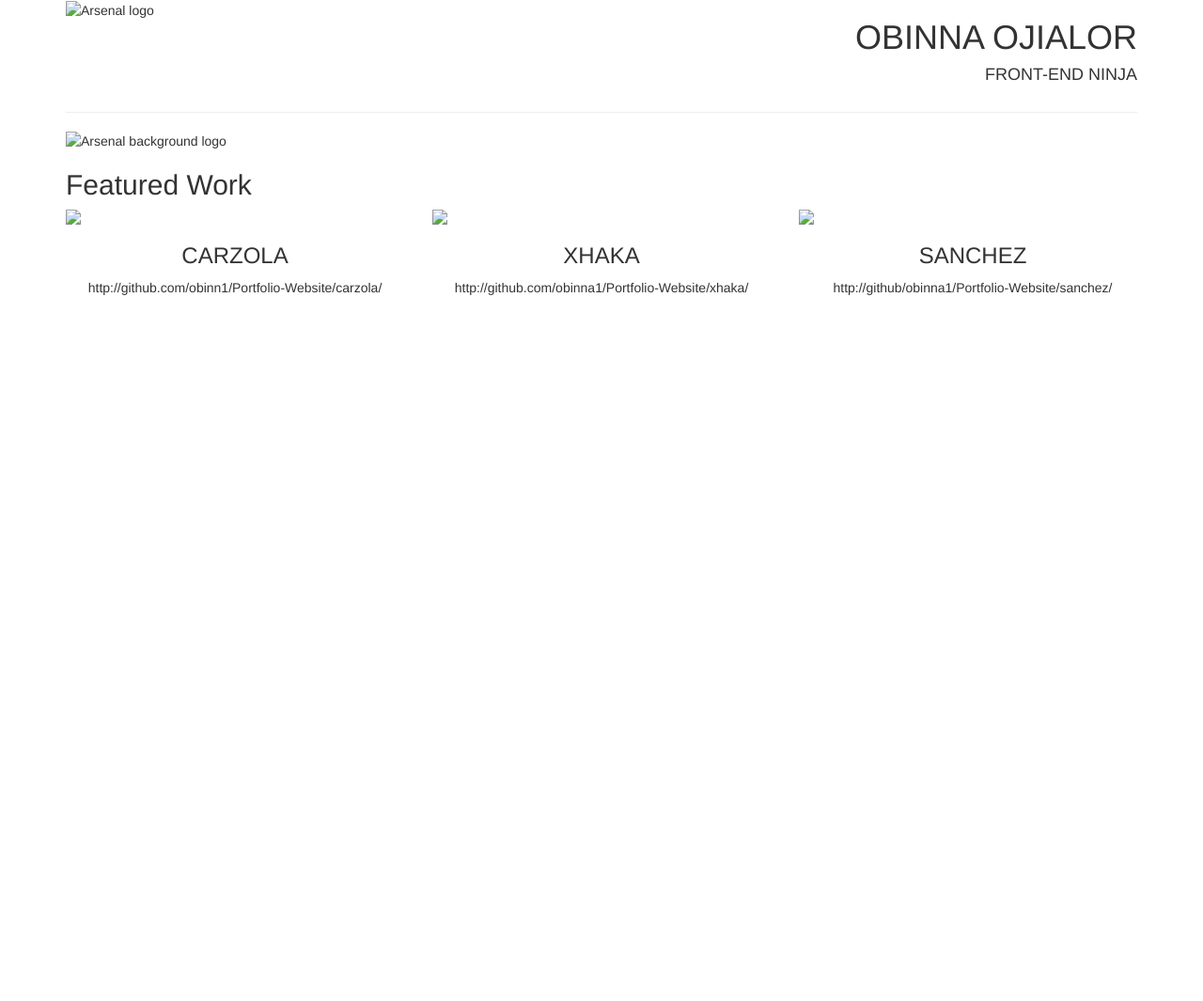
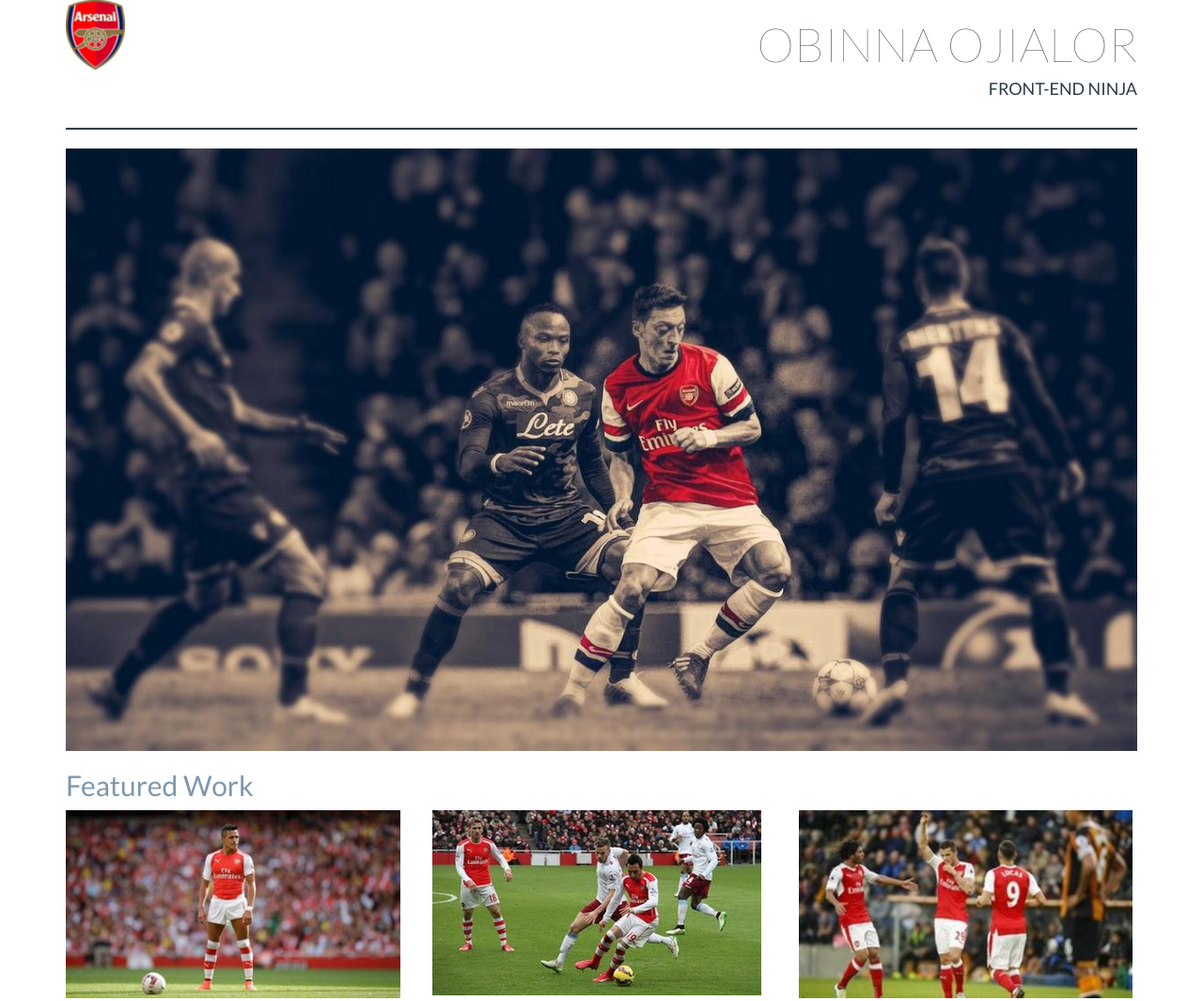
Before and after one commit to obinna1/Portfolio-Website, a plain HTML site: page Index.html in a window 1280 px wide. Shown: the top 1065 px of the page at 94% size. Before the commit the page ends 800 px from the top, so only its background shows below. Drawn offline with nearby package versions, Linux system fonts and the light colour scheme.

Commit message:
Added images, optimised code and final touches

```diff
--- a/Index.html
+++ b/Index.html
@@ -5,7 +5,7 @@
     <meta http-equiv="X-UA-Compatible" content="IE=edge">
     <meta name="viewport" content="width=device-width, initial-scale=1">
 
-    <link href="https://fonts.googleapis.com/css?family=Lato:100,300" rel="stylesheet">
+    <link href="https://fonts.googleapis.com/css?family=Lato:100,300,400," rel="stylesheet">
     <link href="css/bootstrap.min.css" rel="stylesheet">
     <link href="css/style.css" rel="stylesheet">
 
@@ -14,7 +14,7 @@
      <div class="container">
          <div class="row">
              <div class="col-md-6 img-responsive">
-             <img  src="images/arsenal-fc-logo.png"  alt="Arsenal logo" >
+             <img  src="images/Arsenal-logo2.png"  alt="Arsenal logo" >
              </div>
                  <div class="col-md-6 text-right text-uppercase">
                  <h1>Obinna Ojialor</h1>
@@ -24,12 +24,12 @@
 
          <div class="row">
              <div class="col-md-12">
-                 <hr>
+                 <hr  style="background-color: #2d3c49">
             </div>
          </div>
          <div class="row">
          <div class="col-md-12">
-             <img class="img-responsive" src="images/arsenal23.jpg" alt="Arsenal background logo">
+             <img class="img-responsive" src="images/arsenal2.jpg" alt="Arsenal background logo">
            </div>
          </div>
 
@@ -40,20 +40,20 @@
      </div>
          <div class= "row">
              <div class= "col-md-4 text-center">
-                <img class= "img-responsive"  src="images/arsenal25.jpg"  data-toggle="modal" data-target="#project1">
-                 <h3>CARZOLA</h3>
-                 <p> http://github.com/obinn1/Portfolio-Website/carzola/</p>
+                <img class= "img-responsive"  src="images/arsenal4.jpg"  data-toggle="modal" data-target="#project1">
+                 <h3>SANCHEZ</h3>
+                 <p> http://github.com/obinn1/Portfolio-Website/sanchez/</p>
              </div>
              <div class= "col-md-4 text-center">
-                 <img class= "img-responsive" src="images/arsenal21.jpg" data-toggle="modal" data-target="#project2">
-                 <h3>XHAKA</h3>
-                 <p>http://github.com/obinna1/Portfolio-Website/xhaka/</p>
+                 <img class= "img-responsive" src="images/arsenal5.jpg" data-toggle="modal" data-target="#project2">
+                 <h3>CARZOLA</h3>
+                 <p>http://github.com/obinna1/Portfolio-Website/carzola/</p>
              </div>
                  <div class="row">
                  <div class="col-md-4 text-center">
-                     <img class="img-responsive" src="images/arsenal35.jpg" data-toggle="modal" data-target="#project3">
-                     <h3>SANCHEZ</h3>
-                     <p>http://github/obinna1/Portfolio-Website/sanchez/ </p>
+                     <img class="img-responsive" src="images/arsenal6.jpg" data-toggle="modal" data-target="#project3">
+                     <h3>LUCAS</h3>
+                     <p>http://github/obinna1/Portfolio-Website/lucas/ </p>
                  </div>
              </div>
          </div>
@@ -66,7 +66,7 @@
                          <h4 class="modal-title" id="myModalLabel1">Favorite App Page1</h4>
                      </div>
                      <div class="modal-body">
-                         <img class= "img-responsive" src="images/arsenal25.jpg">
+                         <img class= "img-responsive" src="images/arsenal4.jpg">
                          <p>Carzola nutmegs two burnley players</p>
 
                      </div>
@@ -84,7 +84,7 @@
                          <h4 class="modal-title" id="myModalLabel2">Favorite App Page2</h4>
                      </div>
                      <div class="modal-body">
-                         <img class="img-responsive" src="images/arsenal21.jpg">
+                         <img class="img-responsive" src="images/arsenal5.jpg">
                          <p>This was my first project in this class. I learned a lot about HTML and CSS</p>
                      </div>
                      <div class="modal-footer">
@@ -101,7 +101,7 @@
                          <h4 class="modal-title" id="myModalLabel3">Favorite App Page2</h4>
                      </div>
                      <div class="modal-body">
-                         <img class="img-responsive" src="images/arsenal25.jpg">
+                         <img class="img-responsive" src="images/arsenal6.jpg">
                          This was my first project in this class. I learned a lot about HTML and CSS not and.
                      </div>
                      <div class="modal-footer">
--- a/css/style.css
+++ b/css/style.css
@@ -1,2 +1,29 @@
-[
-.h1
+body {
+    color: #2d3c49;
+    font-family: 'Lato', sans-serif;
+    font-weight: 400;
+}
+
+h1
+{
+    font-family: 'Lato', sans-serif;
+    font-weight: 200;
+    font-size: 50px;
+
+}
+
+h2
+{
+color:#7d97ad;
+}
+
+h3
+{
+    font-size: 30px;
+}
+
+hr
+{
+    height: 2px;
+
+}
```
Also changed, not shown: images/arsenal1.jpg (added), images/arsenal2.jpg (added), images/arsenal3.jpg (added), images/arsenal4.jpg (added), images/arsenal5.jpg (added), images/arsenal6.jpg (added), 1 other file.
